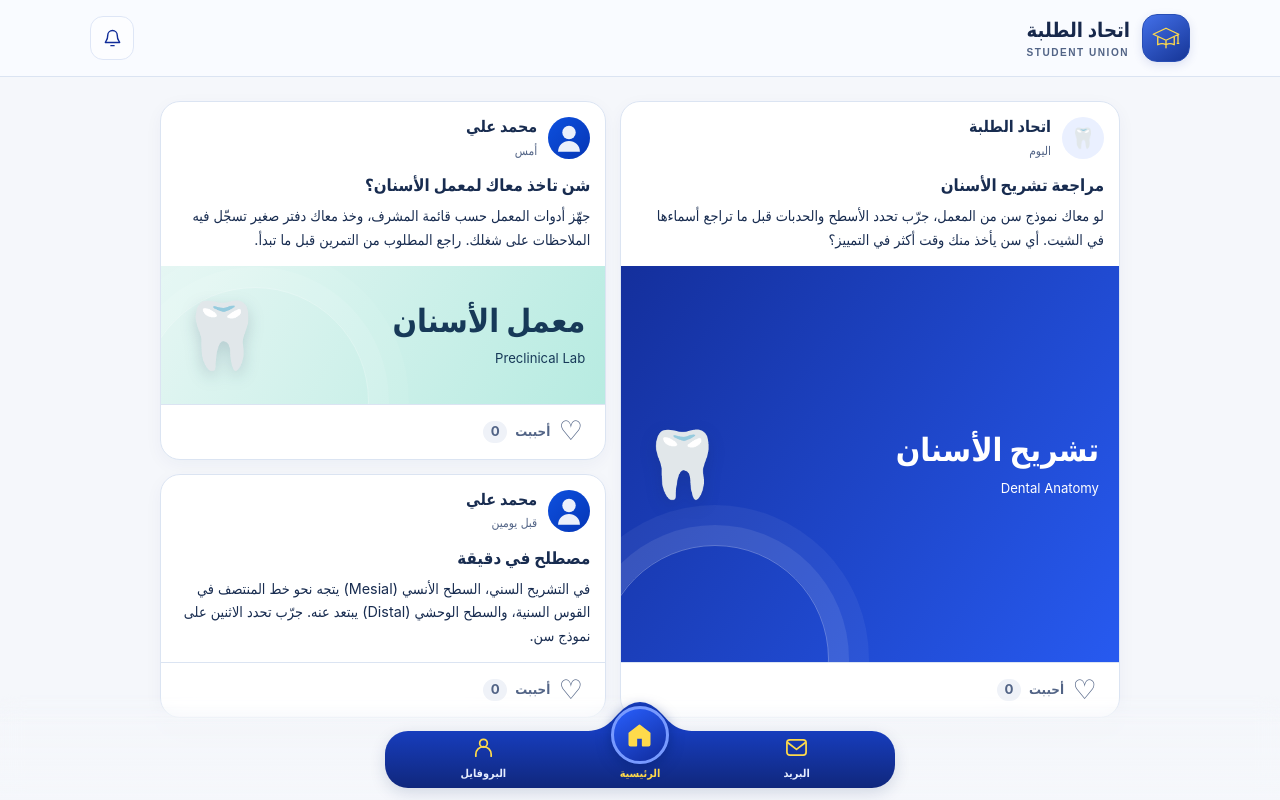
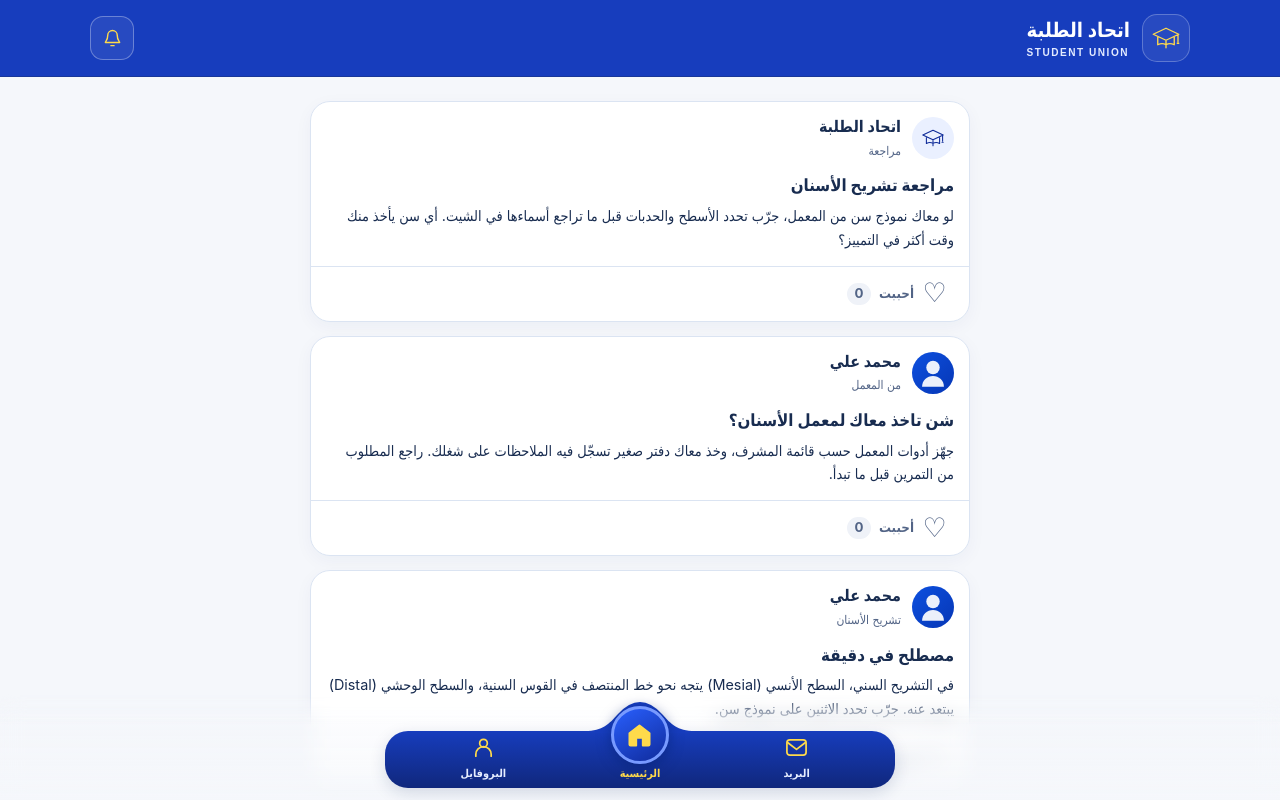
Before and after one commit to ramihamed20/student-union-site, a plain HTML site: page index.html in a window 1280 px wide. Drawn offline with Linux system fonts and the light colour scheme.

Commit message:
Restore the blue header and simplify student posts

```diff
--- a/index.html
+++ b/index.html
@@ -3,7 +3,7 @@
 <head>
 <meta charset="utf-8">
 <meta name="viewport" content="width=device-width, initial-scale=1, viewport-fit=cover">
-<meta name="theme-color" content="#f5f7fb">
+<meta name="theme-color" content="#173dbd">
 <meta name="apple-mobile-web-app-capable" content="yes">
 <meta name="apple-mobile-web-app-title" content="اتحاد الطلبة">
 <meta name="description" content="أخبار اتحاد الطلبة وأنشطته والملف الشخصي للأعضاء.">
@@ -39,20 +39,20 @@ a { color: var(--blue); }
 .a11y { position: absolute; width: 1px; height: 1px; padding: 0; overflow: hidden; clip-path: inset(50%); white-space: nowrap; }
 .masthead {
   position: sticky; z-index: 6; top: 0; padding-top: env(safe-area-inset-top);
-  background: #f9fbffee; border-bottom: 1px solid #dbe4f2; color: #17284b;
-  -webkit-backdrop-filter: blur(22px) saturate(1.5); backdrop-filter: blur(22px) saturate(1.5);
+  background: #173dbd; border-bottom: 1px solid #183799; color: #fff;
 }
 .header-inner { width: var(--shell); margin-inline: auto; min-height: 76px; display: flex; align-items: center; justify-content: space-between; gap: 12px; }
 .brand { display: inline-flex; align-items: center; gap: 12px; text-decoration: none; color: inherit; }
-.brand-mark { width: 48px; height: 48px; padding: 8px; border: 1px solid #284eb5; border-radius: 15px; background: linear-gradient(145deg,#4370e9,#163596); color: var(--yellow); box-shadow: 0 3px 10px #2841a224; }
+.brand-mark { width: 48px; height: 48px; padding: 8px; border: 1px solid #ffffff40; border-radius: 15px; background: #ffffff12; color: var(--yellow); }
 .brand strong { display: block; font-size: 1.26rem; line-height: 1.25; }
-.brand small { display: block; margin-top: 5px; color: var(--muted); font: 700 .63rem/1.2 Arial, sans-serif; letter-spacing: .15em; }
+.brand small { display: block; margin-top: 5px; color: #e3ebff; font: 700 .63rem/1.2 Arial, sans-serif; letter-spacing: .15em; }
 .icon-button { display: grid; place-items: center; min-width: 44px; min-height: 44px; border: 1px solid var(--line); border-radius: 13px; background: #fff; color: var(--blue); transition: background 160ms, transform 160ms var(--ease-out); }
 .icon-button:hover { background: #eaf0ff; }
 .icon-button:active { transform: scale(.92); }
 .icon-button .glyph { width: 19px; height: 19px; }
-.notify-button { color: var(--deep); border-color: #dee6f6; background: #fff9; }
-.notify-button:hover { background: #eaf0ff; }
+.notify-button { color: var(--yellow); border-color: #ffffff50; background: #ffffff12; }
+.notify-button:hover { background: #ffffff26; }
+.masthead :focus-visible { outline-color: var(--yellow); }
 .page-frame { min-width: 0; min-height: 0; overflow: auto; overflow-x: hidden; padding: 24px 0 var(--dock-clearance); scroll-padding-bottom: var(--dock-clearance); }
 .page-frame > section { width: var(--shell); margin-inline: auto; }
 .page-frame[data-turn="left"] { --page-shift: -10px; }
@@ -65,18 +65,13 @@ h1, h2, h3, p { margin: 0; }
 .page-heading { display: flex; align-items: center; gap: 11px; margin-bottom: 21px; }
 .page-heading::before { content: ""; flex: none; width: 6px; height: 29px; border-radius: 8px; background: #f4c724; }
 .page-heading h1 { font-size: clamp(1.48rem, 3vw, 2.15rem); line-height: 1.3; }
-#view-home { max-width: 960px; margin-inline: auto; }
+#view-home { max-width: 660px; margin-inline: auto; }
 .post-stream { display: grid; gap: 14px; }
 .social-post {
   display: flex; flex-direction: column; min-width: 0; overflow: hidden; border: 1px solid var(--line); border-radius: 20px;
   background: var(--white); box-shadow: 0 5px 18px #1535790b; transition: box-shadow 220ms var(--ease-out);
 }
 .social-post:focus-within { box-shadow: 0 8px 25px #15357919; }
-@media (min-width: 760px) {
-  #home-posts { grid-template-columns: minmax(0, 1.12fr) minmax(0, 1fr); }
-  #home-posts .social-post:first-child { grid-row: span 2; }
-  #home-posts .social-post:first-child .post-poster { flex: 1; }
-}
 .post-byline { display: flex; align-items: center; gap: 11px; padding: 14px 15px 0; }
 .post-author-mark {
   display: grid; place-items: center; flex: none; width: 42px; height: 42px; overflow: hidden;
@@ -84,23 +79,10 @@ h1, h2, h3, p { margin: 0; }
 }
 .post-author-mark img { width: 100%; height: 100%; object-fit: cover; }
 .post-byline strong { display: block; line-height: 1.35; overflow-wrap: anywhere; }
-.post-time { display: block; color: var(--muted); font-size: .75rem; margin-top: 3px; }
+.post-topic { display: block; color: var(--muted); font-size: .75rem; margin-top: 3px; }
 .post-copy { padding: 12px 15px 14px; }
 .post-copy h2 { font-size: 1.05rem; margin-bottom: 4px; }
 .post-copy p { font-size: .9rem; }
-.post-poster {
-  min-height: 138px; isolation: isolate; position: relative; overflow: hidden;
-  display: flex; justify-content: space-between; align-items: center; gap: 10px; padding: 18px 20px;
-  color: #fff; background: linear-gradient(125deg, #142f9c, #275af0);
-}
-.post-poster::before {
-  content: ""; position: absolute; z-index: -1; inset: auto auto -111px -20px;
-  width: 226px; height: 226px; border-radius: 50%; border: 1px solid #ffffff4a; box-shadow: 0 0 0 20px #ffffff16, 0 0 0 40px #ffffff0d;
-}
-.post-poster[data-tone="lab"] { color: #173958; background: linear-gradient(120deg, #e5f6f3, #b7ebe1); }
-.poster-title { display: block; font-size: clamp(1.25rem, 6vw, 2rem); font-weight: 800; line-height: 1.35; }
-.poster-subject { display: block; margin-top: 6px; font-size: .82rem; text-align: right; }
-.poster-mark { font-size: clamp(2.6rem, 12vw, 4.1rem); flex: none; line-height: 1; filter: drop-shadow(0 6px 8px #0922462b); }
 .post-reactions { margin-top: auto; padding: 5px 13px; border-top: 1px solid var(--line); }
 .heart-button {
   display: flex; align-items: center; gap: 8px; min-height: 44px; padding: 3px 9px; border: 0; border-radius: 10px;
@@ -339,14 +321,10 @@ body:has(dialog[open]) { overflow: hidden; }
 <template id="social-post-template">
   <article class="social-post">
     <header class="post-byline">
-      <span class="post-author-mark" aria-hidden="true">🦷</span>
-      <div><strong class="post-author"></strong><span class="post-time"></span></div>
+      <span class="post-author-mark" aria-hidden="true"><svg class="glyph" aria-hidden="true"><use href="#i-brand"/></svg></span>
+      <div><strong class="post-author"></strong><span class="post-topic"></span></div>
     </header>
     <div class="post-copy"><h2></h2><p></p></div>
-    <div class="post-poster" aria-hidden="true">
-      <div><strong class="poster-title"></strong><span class="poster-subject" lang="en" dir="ltr"></span></div>
-      <span class="poster-mark">🦷</span>
-    </div>
     <div class="post-reactions">
       <button class="heart-button" type="button" aria-pressed="false">
         <span class="heart-symbol" aria-hidden="true">♡</span><span>أحببت</span><span class="heart-count">0</span>
@@ -443,26 +421,21 @@ body:has(dialog[open]) { overflow: hidden; }
     {
       id: 'tooth-anatomy',
       author: 'اتحاد الطلبة',
-      time: 'اليوم',
+      topic: 'مراجعة',
       title: 'مراجعة تشريح الأسنان',
-      body: 'لو معاك نموذج سن من المعمل، جرّب تحدد الأسطح والحدبات قبل ما تراجع أسماءها في الشيت. أي سن يأخذ منك وقت أكثر في التمييز؟',
-      poster: 'تشريح الأسنان',
-      subject: 'Dental Anatomy'
+      body: 'لو معاك نموذج سن من المعمل، جرّب تحدد الأسطح والحدبات قبل ما تراجع أسماءها في الشيت. أي سن يأخذ منك وقت أكثر في التمييز؟'
     },
     {
       id: 'preclinical-lab',
       member: true,
-      time: 'أمس',
+      topic: 'من المعمل',
       title: 'شن تاخذ معاك لمعمل الأسنان؟',
-      body: 'جهّز أدوات المعمل حسب قائمة المشرف، وخذ معاك دفتر صغير تسجّل فيه الملاحظات على شغلك. راجع المطلوب من التمرين قبل ما تبدأ.',
-      poster: 'معمل الأسنان',
-      subject: 'Preclinical Lab',
-      tone: 'lab'
+      body: 'جهّز أدوات المعمل حسب قائمة المشرف، وخذ معاك دفتر صغير تسجّل فيه الملاحظات على شغلك. راجع المطلوب من التمرين قبل ما تبدأ.'
     },
     {
       id: 'dental-reading',
       member: true,
-      time: 'قبل يومين',
+      topic: 'تشريح الأسنان',
       title: 'مصطلح في دقيقة',
       body: 'في التشريح السني، السطح الأنسي (Mesial) يتجه نحو خط المنتصف في القوس السنية، والسطح الوحشي (Distal) يبتعد عنه. جرّب تحدد الاثنين على نموذج سن.'
     }
@@ -503,17 +476,9 @@ body:has(dialog[open]) { overflow: hidden; }
     } else {
       author.textContent = post.author;
     }
-    article.querySelector('.post-time').textContent = post.time;
+    article.querySelector('.post-topic').textContent = post.topic;
     article.querySelector('h2').textContent = post.title;
     article.querySelector('.post-copy p').textContent = post.body;
-    const poster = article.querySelector('.post-poster');
-    if (post.poster) {
-      poster.dataset.tone = post.tone || 'blue';
-      poster.querySelector('.poster-title').textContent = post.poster;
-      poster.querySelector('.poster-subject').textContent = post.subject;
-    } else {
-      poster.remove();
-    }
     const button = article.querySelector('.heart-button');
     button.setAttribute('aria-label', 'أحببت — ' + post.title);
     heartControls.get(post.id).push(button);
--- a/sw.js
+++ b/sw.js
@@ -1,7 +1,7 @@
 'use strict';
 
 const cachePrefix = 'student-union-site-shell-';
-const cacheName = cachePrefix + 'v5';
+const cacheName = cachePrefix + 'v6';
 const scope = new URL(self.registration.scope);
 const indexUrl = new URL('index.html', scope).href;
 const shellUrls = [
```
Also changed, not shown: manifest.webmanifest.
